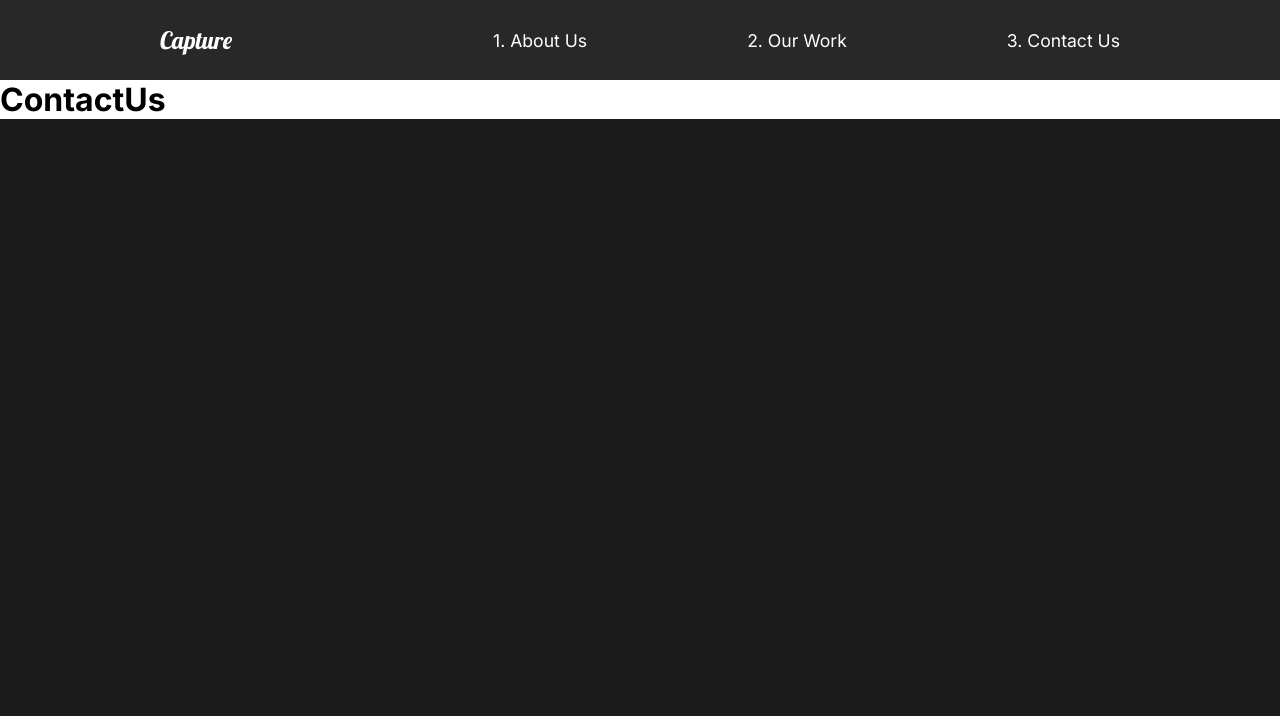
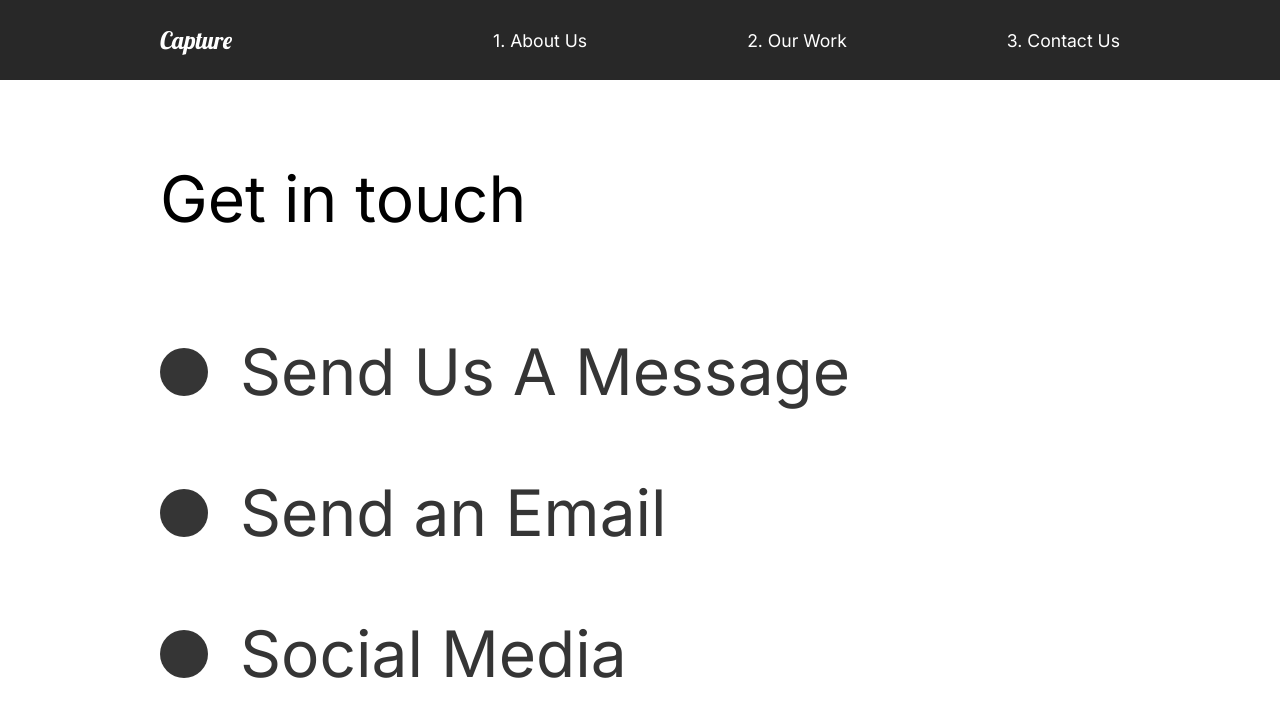
Before and after one commit to TedMwai/capture-portofolio, a React (Create React App) app: page /contact in a window 1280 px wide. Shown: the top 716 px of the page. Built offline with nearby package versions, Linux system fonts and the light colour scheme.

Commit message:
scroll and page animations

```diff
--- a/src/animation.js
+++ b/src/animation.js
@@ -62,6 +62,18 @@
     },
   },
 };
+
+const scrollReveal = {
+  hidden: { opacity: 0, scale: 1.2, transition: { duration: 0.5 } },
+  show: {
+    opacity: 1,
+    scale: 1,
+    transition: {
+      duration: 0.5,
+    },
+  },
+};
+
 export {
   pageAnimation,
   titleAnim,
@@ -70,4 +82,5 @@
   lineAnim,
   slider,
   sliderContainer,
+  scrollReveal,
 };
--- a/src/components/FaqSection.js
+++ b/src/components/FaqSection.js
@@ -2,10 +2,13 @@
 import { About } from "../styles";
 import Toggle from "./Toggle";
 import { AnimateSharedLayout } from "framer-motion";
+import { useScroll } from "./useScroll";
+import { scrollReveal } from "../animation";
 
 const FaqSection = () => {
+  const [element, controls] = useScroll();
   return (
-    <Faq>
+    <Faq variants={scrollReveal} ref={element} animate={controls} initial="hidden">
       <h2>
         Any Questions <span>FAQ</span>
       </h2>
--- a/src/components/GlobalStyle.js
+++ b/src/components/GlobalStyle.js
@@ -10,6 +10,7 @@
         background: #1b1b1b;
         font-family: 'Inter', sans-serif;
         /* font-family: 'Lobster', cursive; */
+        overflow-x: hidden;
     }
     button {
         font-weight: bold;
--- a/src/components/Nav.js
+++ b/src/components/Nav.js
@@ -32,6 +32,9 @@
   align-items: center;
   padding: 1rem 10rem;
   background: #282828;
+  position: sticky;
+  top: 0;
+  z-index: 10;
   a {
     color: white;
     text-decoration: none;
--- /dev/null
+++ b/src/components/ScrollTop.js
@@ -0,0 +1,17 @@
+import { useEffect } from "react";
+import { useLocation } from "react-router-dom";
+
+const ScrollTop = () => {
+  const { pathname } = useLocation();
+
+  useEffect(() => {
+    window.scrollTo({
+      top: 0,
+      left: 0,
+    });
+  }, [pathname]);
+
+  return null;
+};
+
+export default ScrollTop;
--- a/src/components/ServicesSection.js
+++ b/src/components/ServicesSection.js
@@ -7,10 +7,18 @@
 //Styles
 import { About, Description, Image } from "../styles";
 import styled from "styled-components";
+import { scrollReveal } from "../animation";
+import { useScroll } from "./useScroll";
 
 const ServicesSection = () => {
+  const [element, controls] = useScroll();
   return (
-    <Services>
+    <Services
+      variants={scrollReveal}
+      animate={controls}
+      initial="hidden"
+      ref={element}
+    >
       <Description>
         <h2>
           High <span>quality</span> services
@@ -54,6 +62,12 @@
 };
 
 const Services = styled(About)`
+  min-height: 90vh;
+  color: white;
+  display: flex;
+  justify-content: space-between;
+  align-items: center;
+  padding: 5rem 10rem;
   h2 {
     padding-bottom: 5rem;
   }
--- a/src/components/Toggle.js
+++ b/src/components/Toggle.js
@@ -3,7 +3,7 @@
 import { motion } from "framer-motion";
 
 const Toggle = ({ children, title }) => {
-  const [toggle, setToggle] = useState(true);
+  const [toggle, setToggle] = useState(false);
   return (
     <motion.div layout className="question" onClick={() => setToggle(!toggle)}>
       <motion.h4 layout>{title}</motion.h4>
--- /dev/null
+++ b/src/components/useScroll.js
@@ -0,0 +1,15 @@
+import { useInView } from "react-intersection-observer";
+import { useAnimation } from "framer-motion";
+
+const useScroll = () => {
+  const controls = useAnimation();
+  const [element, view] = useInView({ threshhold: 0.5 });
+  if (view) {
+    controls.start("show");
+  } else {
+    controls.start("hidden");
+  }
+  return [element, controls];
+};
+
+export { useScroll };
--- a/src/pages/AboutUs.js
+++ b/src/pages/AboutUs.js
@@ -4,6 +4,7 @@
 // Animations
 import { motion } from "framer-motion";
 import { pageAnimation } from "../animation";
+import ScrollTop from "../components/ScrollTop";
 
 const AboutUs = () => {
   return (
@@ -17,6 +18,7 @@
         <AboutSection />
         <ServicesSection />
         <FaqSection />
+        <ScrollTop />
       </motion.div>
     </>
   );
--- a/src/pages/ContactUs.js
+++ b/src/pages/ContactUs.js
@@ -1,19 +1,71 @@
 // Animations
 import { motion } from "framer-motion";
-import { pageAnimation } from "../animation";
+import { pageAnimation, titleAnim } from "../animation";
+import styled from "styled-components";
 
 const ContactUs = () => {
   return (
-    <motion.div
+    <ContactStyle
       variants={pageAnimation}
       initial="hidden"
       animate="show"
       exit="exit"
-      style= {{background: "#fff"}}
+      style={{ background: "#fff" }}
     >
-      <h1>ContactUs</h1>
-    </motion.div>
+      <Title>
+        <Hide>
+          <motion.h2 variants={titleAnim}>Get in touch</motion.h2>
+        </Hide>
+      </Title>
+      <div>
+        <Hide>
+          <Social variants={titleAnim}>
+            <Circle />
+            <h2>Send Us A Message</h2>
+          </Social>
+        </Hide>
+        <Hide>
+          <Social variants={titleAnim}>
+            <Circle />
+            <h2>Send an Email</h2>
+          </Social>
+        </Hide>
+        <Hide>
+          <Social variants={titleAnim}>
+            <Circle />
+            <h2>Social Media</h2>
+          </Social>
+        </Hide>
+      </div>
+    </ContactStyle>
   );
 };
 
+const ContactStyle = styled(motion.div)`
+  padding: 5rem 10rem;
+  color: #353535;
+  min-height: 90vh;
+`;
+
+const Title = styled.div`
+  margin-bottom: 4rem;
+  color: black;
+`;
+const Hide = styled.div`
+  overflow: hidden;
+`;
+const Circle = styled.div`
+  border-radius: 50%;
+  width: 3rem;
+  height: 3rem;
+  background: #353535;
+`;
+const Social = styled(motion.div)`
+  display: flex;
+  align-items: center;
+  h2 {
+    margin: 2rem;
+  }
+`;
+
 export default ContactUs;
--- a/src/pages/OurWork.js
+++ b/src/pages/OurWork.js
@@ -14,8 +14,12 @@
   slider,
   sliderContainer,
 } from "../animation";
+import { useScroll } from "../components/useScroll";
+import ScrollTop from "../components/ScrollTop";
 
 const OurWork = () => {
+  const [element, controls] = useScroll();
+  const [element2, controls2] = useScroll();
   return (
     <Work
       variants={pageAnimation}
@@ -39,20 +43,21 @@
           </Hide>
         </Link>
       </Movie>
-      <Movie>
+      <Movie ref={element} variants={fade} animate={controls} initial="hidden">
         <h2>The Racer</h2>
-        <div className="line"></div>
+        <motion.div variants={lineAnim} className="line"></motion.div>
         <Link to="/work/the-racer">
           <img src={theracer} alt="Racer" />
         </Link>
       </Movie>
-      <Movie>
+      <Movie ref={element2} variants={fade} animate={controls2} initial="hidden">
         <h2>Good times</h2>
-        <div className="line"></div>
+        <motion.div variants={lineAnim} className="line"></motion.div>
         <Link to="/work/good-times">
           <img src={goodtimes} alt="Good Times" />
         </Link>
       </Movie>
+      <ScrollTop />
     </Work>
   );
 };
@@ -66,7 +71,7 @@
   }
 `;
 
-const Movie = styled.div`
+const Movie = styled(motion.div)`
   padding-bottom: 10rem;
   .line {
     background: #23d997;
--- a/src/styles.js
+++ b/src/styles.js
@@ -1,6 +1,7 @@
 import styled from "styled-components";
+import { motion } from "framer-motion";
 
-const About = styled.div`
+const About = styled(motion.div)`
   min-height: 90vh;
   display: flex;
   align-items: center;
```
